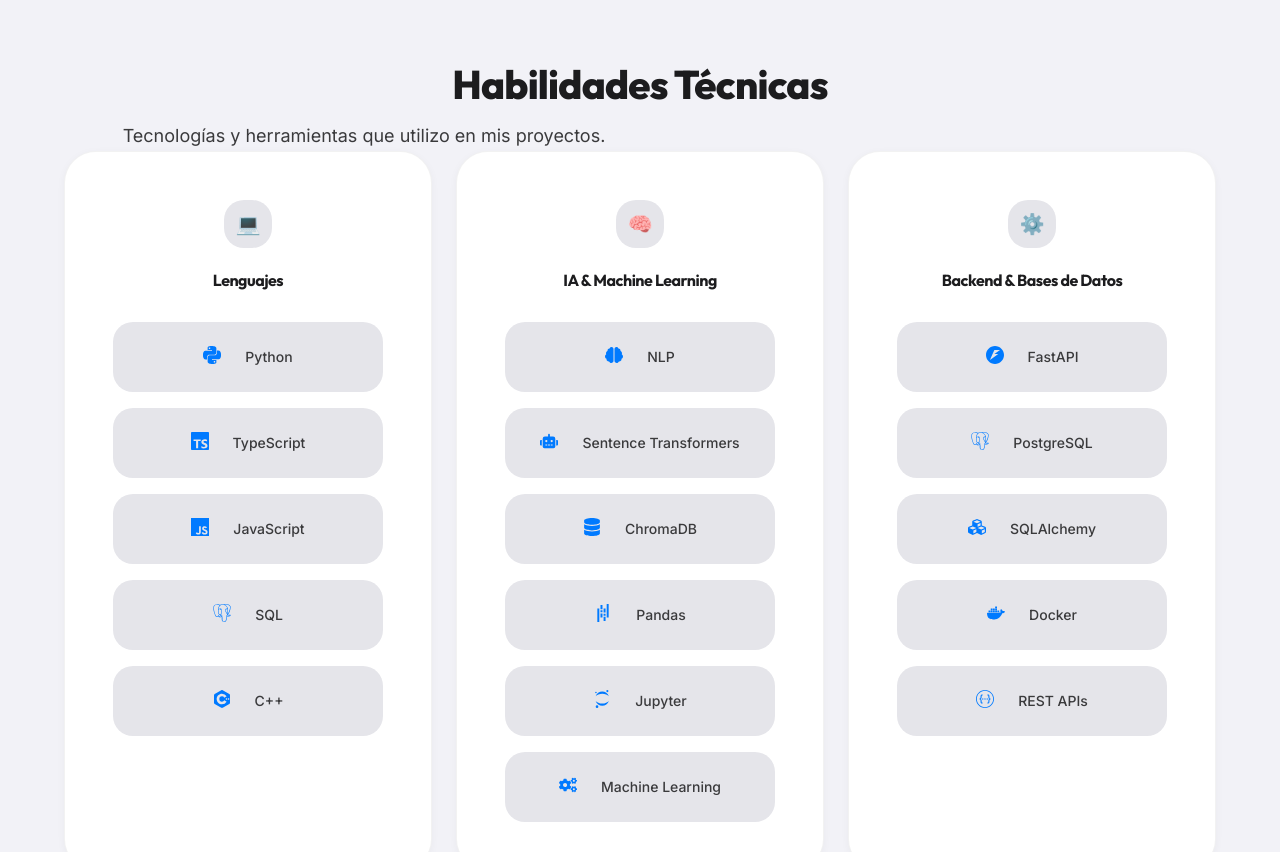
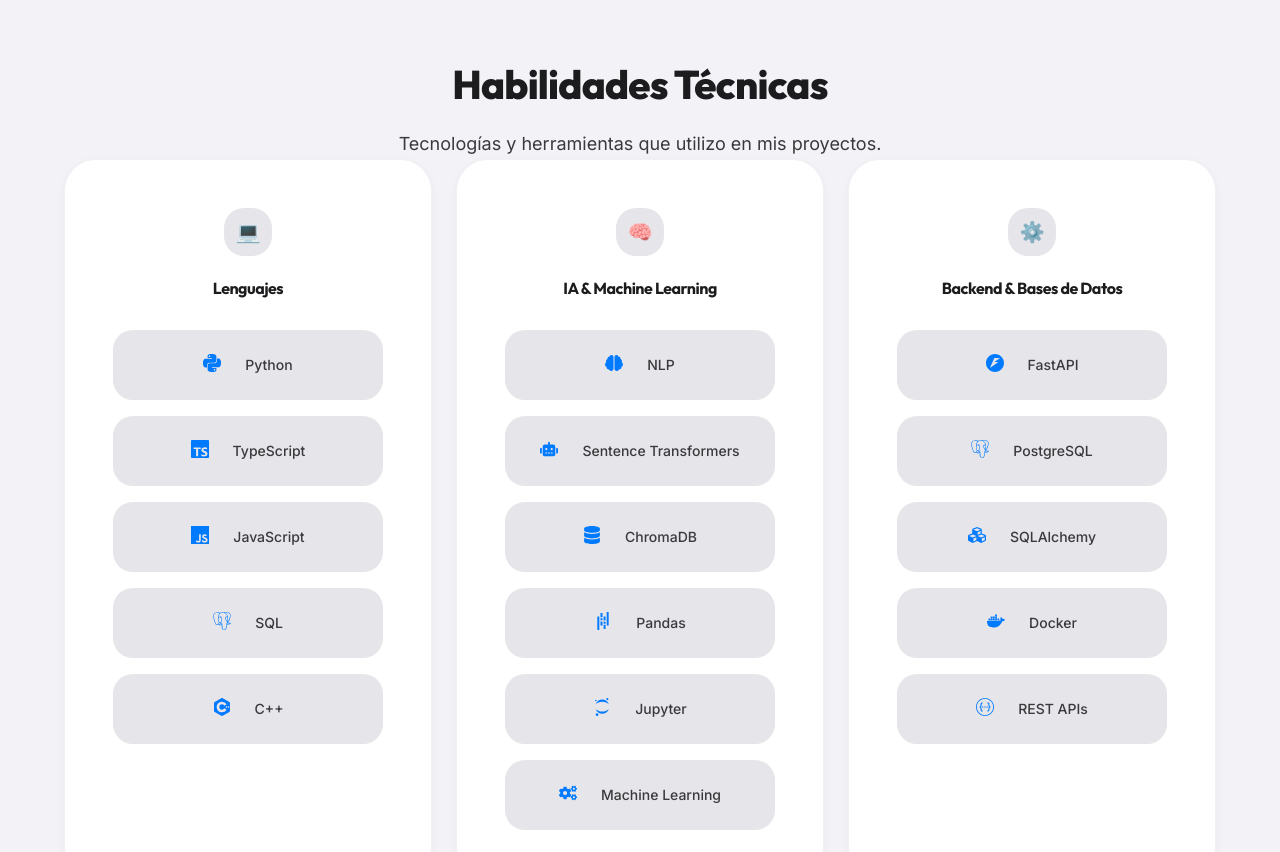
Before and after one commit to HugoBlancoAlonso/Portfolio, a React (Vite) app in the folder website/: page / in a window 1280 px wide. Shown: the part 3300-4152 px from the top of the page. Built offline with nearby package versions, Linux system fonts and the light colour scheme.

Commit message:
fix: foolproof text centering for section subtitles

```diff
--- a/website/src/styles/index.css
+++ b/website/src/styles/index.css
@@ -201,9 +201,7 @@
   font-size: var(--text-lg);
   color: var(--text-secondary);
   text-align: center;
-  max-width: 600px;
-  margin: var(--space-lg) auto var(--space-3xl) auto;
+  margin-top: var(--space-md);
+  margin-bottom: var(--space-3xl);
   line-height: 1.6;
-  display: block;
-  width: 100%;
 }
```
